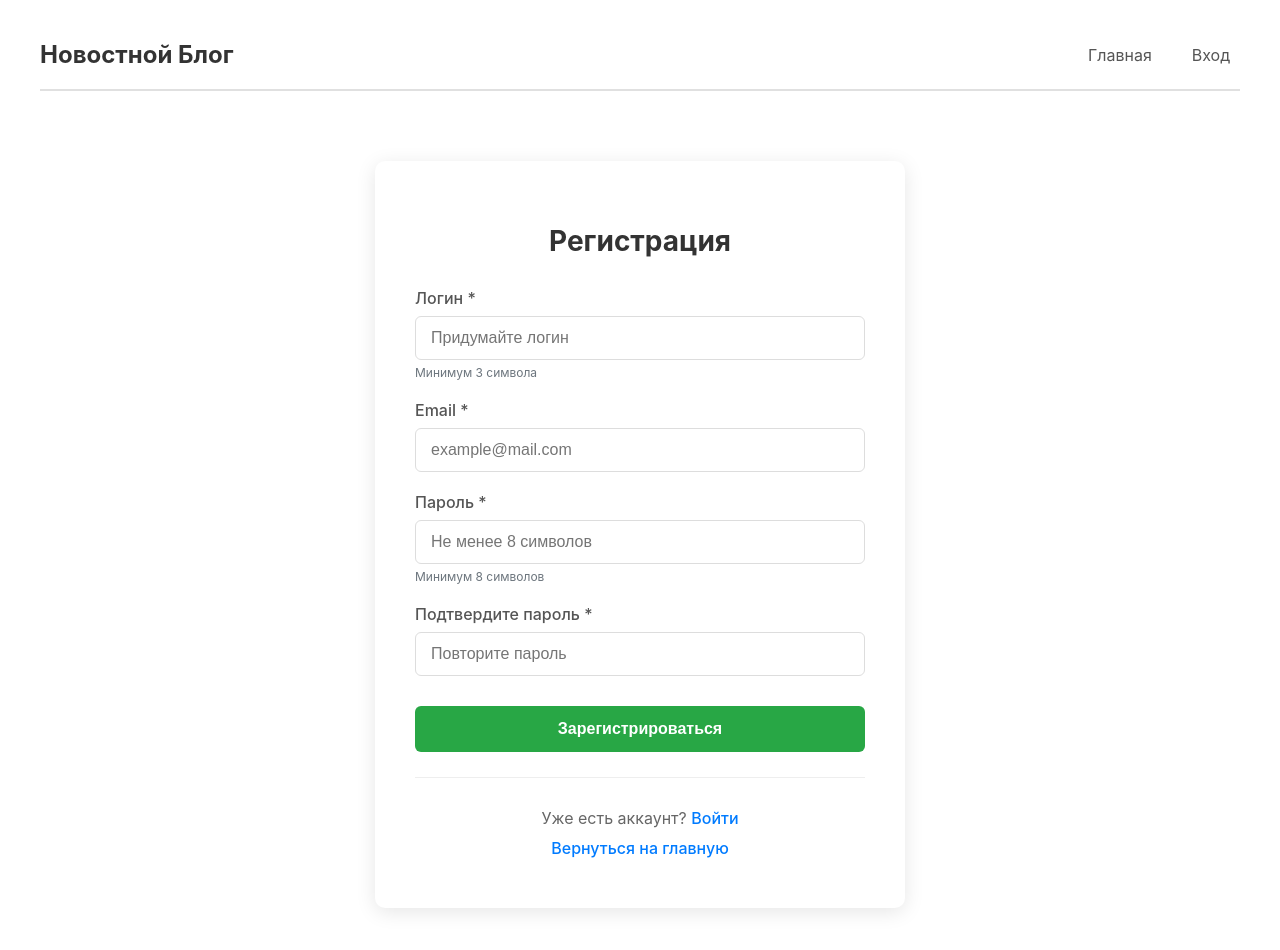
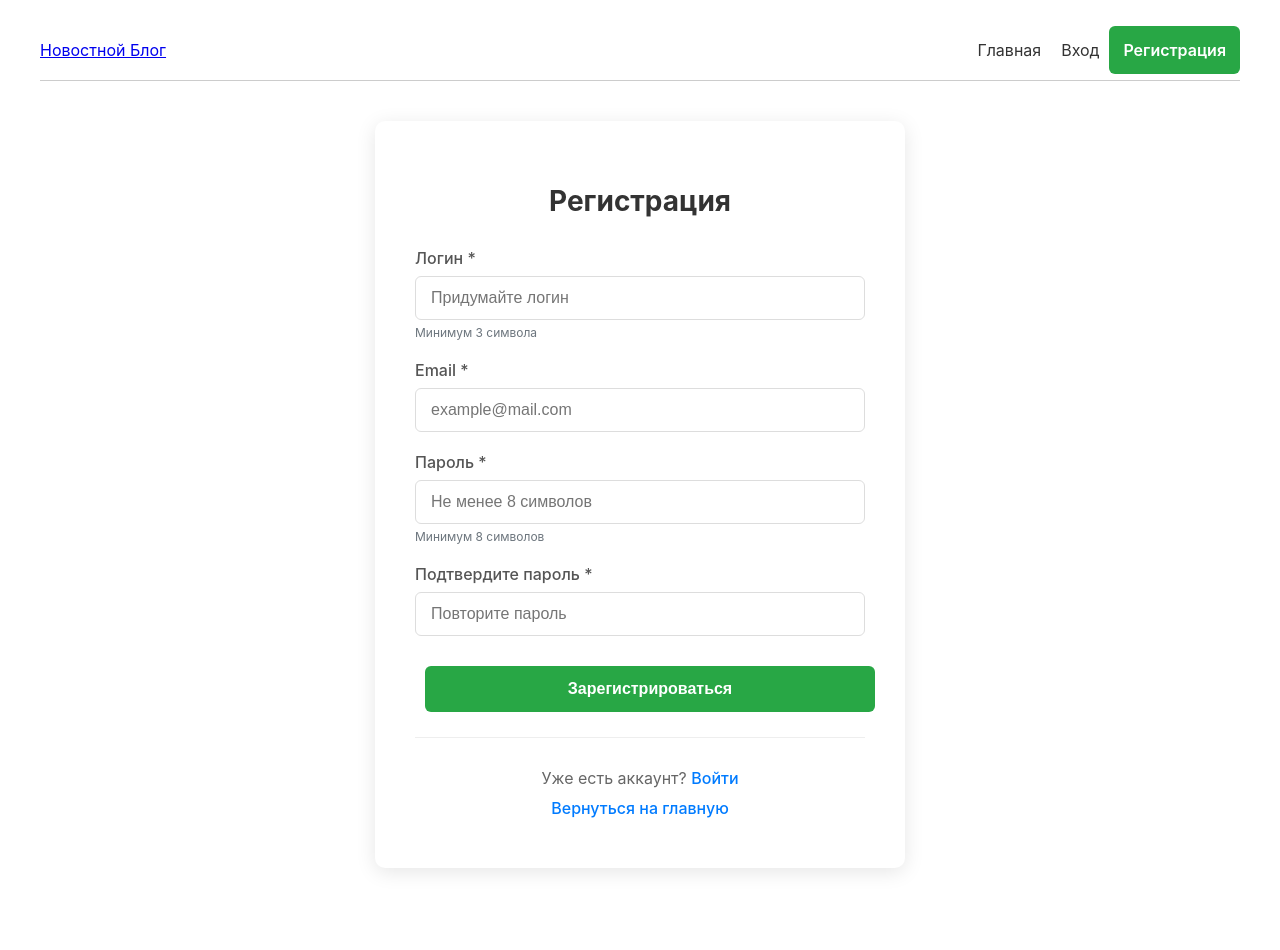
Before and after one commit to rhinci/React-App-web-lab, a React (Create React App) app: page /register in a window 1280 px wide. Shown: the top 950 px of the page. After the commit the page ends 928 px from the top, so only its background shows below. Built offline with nearby package versions, Linux system fonts and the light colour scheme.

Commit message:
компонент защиты маршрутов

```diff
--- a/src/components/Header.css
+++ b/src/components/Header.css
@@ -1,34 +1,34 @@
-.header {
-  display: flex;
-  justify-content: space-between;
-  align-items: center;
-  padding: 20px 0;
-  border-bottom: 2px solid #e0e0e0;
-  margin-bottom: 30px;
+.welcome {
+  margin-left: 20px;
+  color: #666;
+  font-size: 14px;
 }
 
-.logo a {
-  font-size: 24px;
-  font-weight: bold;
-  text-decoration: none;
-  color: #333;
-}
-
-.nav a {
-  margin-left: 20px;
-  text-decoration: none;
-  color: #555;
-  font-size: 16px;
-  padding: 5px 10px;
+.logout-button {
+  background: none;
+  border: 1px solid #dc3545;
+  color: #dc3545;
+  padding: 5px 15px;
   border-radius: 4px;
+  cursor: pointer;
+  margin-left: 15px;
+  font-size: 14px;
   transition: all 0.3s;
 }
 
-.nav a:hover {
-  color: #007bff;
-  background-color: #f0f8ff;
+.logout-button:hover {
+  background-color: #dc3545;
+  color: white;
 }
 
-.nav a:first-child {
-  margin-left: 0;
+.register-button {
+  background-color: #28a745;
+  color: white !important;
+  padding: 5px 15px;
+  border-radius: 4px;
+  margin-left: 10px;
 }
+
+.register-button:hover {
+  background-color: #218838;
+}
--- a/src/components/Header.js
+++ b/src/components/Header.js
@@ -1,8 +1,17 @@
 import React from 'react';
-import { Link } from 'react-router-dom';
+import { Link, useNavigate } from 'react-router-dom';
+import { useAuth } from '../context/AuthContext';
 import './Header.css';
 
 function Header() {
+  const { isAuthenticated, logout } = useAuth();
+  const navigate = useNavigate();
+
+  const handleLogout = () => {
+    logout();
+    navigate('/');
+  };
+
   return (
     <header className="header">
       <div className="logo">
@@ -10,7 +19,22 @@ function Header() {
       </div>
       <nav className="nav">
         <Link to="/">Главная</Link>
-        <Link to="/login">Вход</Link>
+
+        {isAuthenticated ? (
+          <>
+            <span className="welcome">Привет!</span>
+            <button onClick={handleLogout} className="logout-button">
+              Выйти
+            </button>
+          </>
+        ) : (
+          <>
+            <Link to="/login">Вход</Link>
+            <Link to="/register" className="register-button">
+              Регистрация
+            </Link>
+          </>
+        )}
       </nav>
     </header>
   );
--- a/src/components/LoginForm.js
+++ b/src/components/LoginForm.js
@@ -2,9 +2,12 @@ import React, { useState } from 'react';
 import { useNavigate } from 'react-router-dom';
 import { authApi } from '../api/articles';
 import './LoginForm.css';
+import { useAuth } from '../context/AuthContext';
+
 
 function LoginForm() {
   const navigate = useNavigate();
+  const { login } = useAuth();
   const [formData, setFormData] = useState({
     username: '',
     password: '',
@@ -27,9 +30,7 @@ function LoginForm() {
 
     try {
       const response = await authApi.login(formData.username, formData.password);
-      localStorage.setItem('access_token', response.data.access);
-      localStorage.setItem('refresh_token', response.data.refresh);
-
+      login(response.data.access, response.data.refresh);
       navigate('/');
 
     } catch (err) {
--- /dev/null
+++ b/src/context/AuthContext.js
@@ -0,0 +1,44 @@
+import React, { createContext, useState, useContext, useEffect } from 'react';
+
+const AuthContext = createContext({});
+
+export const useAuth = () => useContext(AuthContext);
+
+export const AuthProvider = ({ children }) => {
+  const [user, setUser] = useState(null);
+  const [loading, setLoading] = useState(true);
+
+  useEffect(() => {
+    const token = localStorage.getItem('access_token');
+    if (token) {
+      setUser({ token });
+    }
+    setLoading(false);
+  }, []);
+
+  const login = (accessToken, refreshToken) => {
+    localStorage.setItem('access_token', accessToken);
+    localStorage.setItem('refresh_token', refreshToken);
+    setUser({ token: accessToken });
+  };
+
+  const logout = () => {
+    localStorage.removeItem('access_token');
+    localStorage.removeItem('refresh_token');
+    setUser(null);
+  };
+
+  const isAuthenticated = !!user;
+
+  return (
+    <AuthContext.Provider value={{
+      user,
+      login,
+      logout,
+      isAuthenticated,
+      loading
+    }}>
+      {children}
+    </AuthContext.Provider>
+  );
+};
--- a/src/index.js
+++ b/src/index.js
@@ -2,16 +2,13 @@ import React from 'react';
 import ReactDOM from 'react-dom/client';
 import './index.css';
 import App from './App';
-import reportWebVitals from './reportWebVitals';
+import { AuthProvider } from './context/AuthContext';
 
 const root = ReactDOM.createRoot(document.getElementById('root'));
 root.render(
   <React.StrictMode>
-    <App />
+    <AuthProvider>
+      <App />
+    </AuthProvider>
   </React.StrictMode>
 );
-
-// If you want to start measuring performance in your app, pass a function
-// to log results (for example: reportWebVitals(console.log))
-// or send to an analytics endpoint. Learn more: https://bit.ly/CRA-vitals
-reportWebVitals();
```
Also changed, not shown: src/components/ProtectedRoute.js (added, +23 -0 lines).
